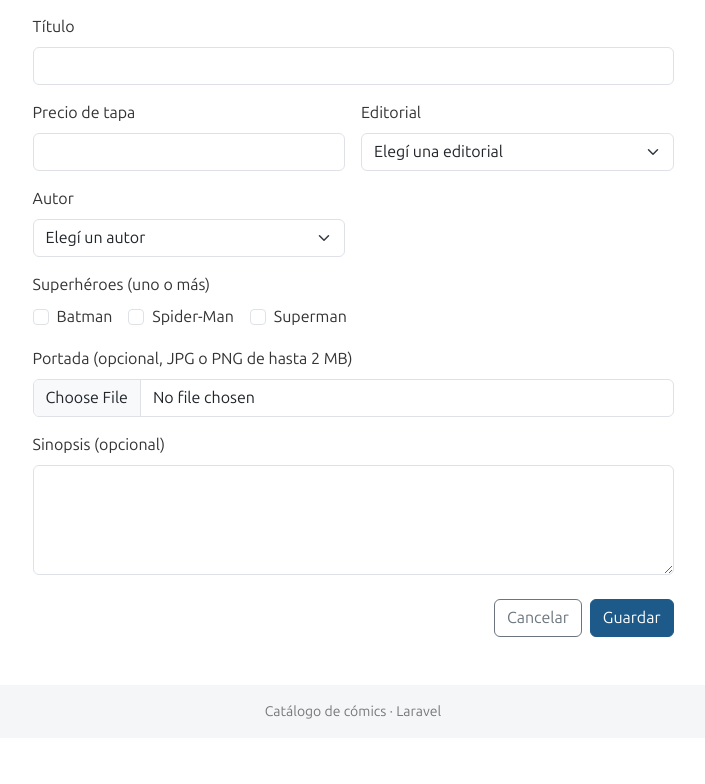
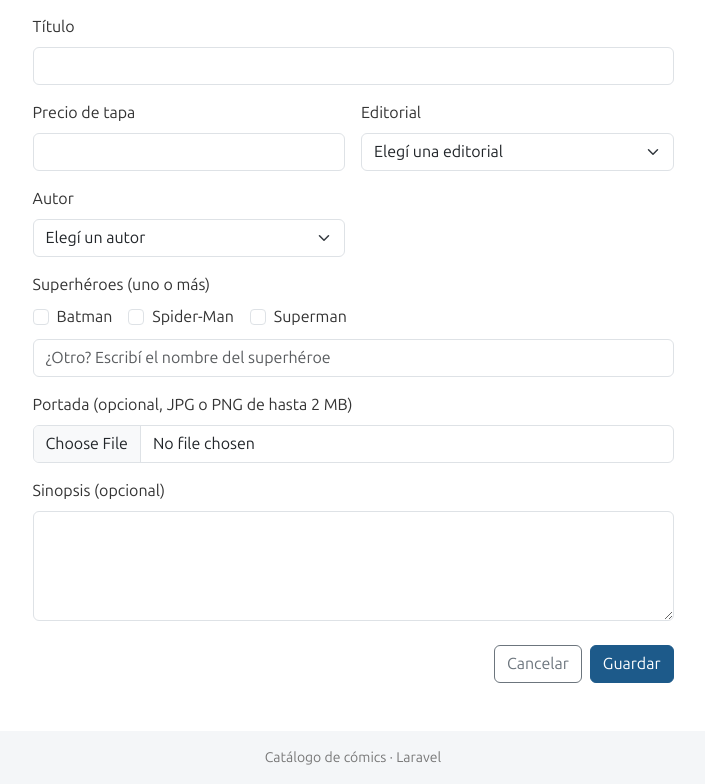
Before and after one commit to soster777/Comics, a Laravel app: page /comics/crear in a window 1280 px wide. Shown: the part 273-1057 px from the top of the page, without its empty margins (287-992 px from the left). Before the commit the page ends 992 px from the top, so only its background shows below. Run offline with Laravel 12, Linux system fonts and the light colour scheme; a user stored in the database is signed in; data comes from the database, SQL or seed files in the repository.

Commit message:
feat: agrego la opción de cargar autor y superhéroe nuevos desde el alta de cómics.

```diff
--- a/app/Http/Controllers/ComicController.php
+++ b/app/Http/Controllers/ComicController.php
@@ -59,7 +59,7 @@ class ComicController extends Controller
     public function store(Request $request)
     {
         // si la validación falla, Laravel vuelve al formulario con los errores y lo que habían escrito
-        $datos = $this->validated($request);
+        $datos = $this->guardarNuevos($this->validated($request));
 
         if ($request->hasFile('portada')) {
             // guarda el archivo en storage/app/public/portadas con un nombre aleatorio
@@ -101,7 +101,7 @@ class ComicController extends Controller
     public function update(Request $request, $id)
     {
         $comic = Comic::findOrFail($id);
-        $datos = $this->validated($request);
+        $datos = $this->guardarNuevos($this->validated($request));
 
         if ($request->hasFile('portada')) {
             // subieron una portada nueva: borro la vieja del disco y guardo la nueva
@@ -147,15 +147,36 @@ class ComicController extends Controller
         return $request->validate([
             'comic' => 'required|string|max:255',
             'precio' => 'required|numeric|min:0',
-            'autor_id' => 'required|exists:autores,id',
-            // checkboxes name="superheroes[]": llega un array de ids, al menos uno
-            'superheroes' => 'required|array|min:1',
+            // "otro" no es un id: en ese caso el nombre viene en autor_nuevo
+            'autor_id' => $request->input('autor_id') === 'otro' ? 'required' : 'required|exists:autores,id',
+            'autor_nuevo' => 'required_if:autor_id,otro|nullable|string|max:255',
+            // checkboxes name="superheroes[]": al menos uno tildado, o uno nuevo escrito
+            'superheroes' => 'required_without:superheroe_nuevo|array',
             'superheroes.*' => 'exists:superheroes,id',
+            'superheroe_nuevo' => 'nullable|string|max:255',
             'editorial_id' => 'required|exists:editoriales,id',
             'sinopsis' => 'nullable|string',
             // opcional; si viene, tiene que ser jpg o png de hasta 2 MB (max va en KB)
             'portada' => 'nullable|image|mimes:jpg,jpeg,png|max:2048',
         ]);
+    }
+
+    // si escribieron un autor o superhéroe nuevo, lo guarda y lo deja como uno más de la lista.
+    // firstOrCreate: si ya existe uno con ese nombre lo reusa, así no se duplica
+    private function guardarNuevos(array $datos): array
+    {
+        if ($datos['autor_id'] === 'otro') {
+            $datos['autor_id'] = Autor::firstOrCreate(['nombre' => $datos['autor_nuevo']])->id;
+        }
+
+        $datos['superheroes'] = $datos['superheroes'] ?? [];
+        if (! empty($datos['superheroe_nuevo'])) {
+            $datos['superheroes'][] = Superheroe::firstOrCreate(['nombre' => $datos['superheroe_nuevo']])->id;
+        }
+
+        unset($datos['autor_nuevo'], $datos['superheroe_nuevo']);
+
+        return $datos;
     }
 
     // borra el archivo de la portada del disco "public", si el cómic tiene una
--- a/resources/views/comics/create.blade.php
+++ b/resources/views/comics/create.blade.php
@@ -44,13 +44,19 @@
 
                 <div class="col-md-6">
                     <label for="autor_id" class="form-label">Autor</label>
-                    <select name="autor_id" id="autor_id" class="form-select @error('autor_id') is-invalid @enderror">
+                    {{-- al elegir "Otro" se muestra el campo para escribir el autor nuevo --}}
+                    <select name="autor_id" id="autor_id" class="form-select @error('autor_id') is-invalid @enderror" onchange="document.getElementById('autor_nuevo').classList.toggle('d-none', this.value !== 'otro')">
                         <option value="">Elegí un autor</option>
                         @foreach($autores as $autor)
                             <option value="{{ $autor->id }}" {{ old('autor_id') == $autor->id ? 'selected' : '' }}>{{ $autor->nombre }}</option>
                         @endforeach
+                        <option value="otro" {{ old('autor_id') === 'otro' ? 'selected' : '' }}>Otro...</option>
                     </select>
                     @error('autor_id')
+                        <div class="invalid-feedback">{{ $message }}</div>
+                    @enderror
+                    <input type="text" name="autor_nuevo" id="autor_nuevo" placeholder="Nombre del autor nuevo" aria-label="Nombre del autor nuevo" class="form-control mt-2 @error('autor_nuevo') is-invalid @enderror {{ old('autor_id') === 'otro' ? '' : 'd-none' }}" value="{{ old('autor_nuevo') }}">
+                    @error('autor_nuevo')
                         <div class="invalid-feedback">{{ $message }}</div>
                     @enderror
                 </div>
@@ -66,6 +72,10 @@
                             </div>
                         @endforeach
                     </div>
+                    <input type="text" name="superheroe_nuevo" placeholder="¿Otro? Escribí el nombre del superhéroe" aria-label="Superhéroe nuevo" class="form-control mt-2 @error('superheroe_nuevo') is-invalid @enderror" value="{{ old('superheroe_nuevo') }}">
+                    @error('superheroe_nuevo')
+                        <div class="invalid-feedback">{{ $message }}</div>
+                    @enderror
                     @error('superheroes')
                         <div class="text-danger small mt-1">{{ $message }}</div>
                     @enderror
```
Also changed, not shown: lang/es/validation.php (+8 -0 lines), resources/views/comics/edit.blade.php (+11 -1 lines).
